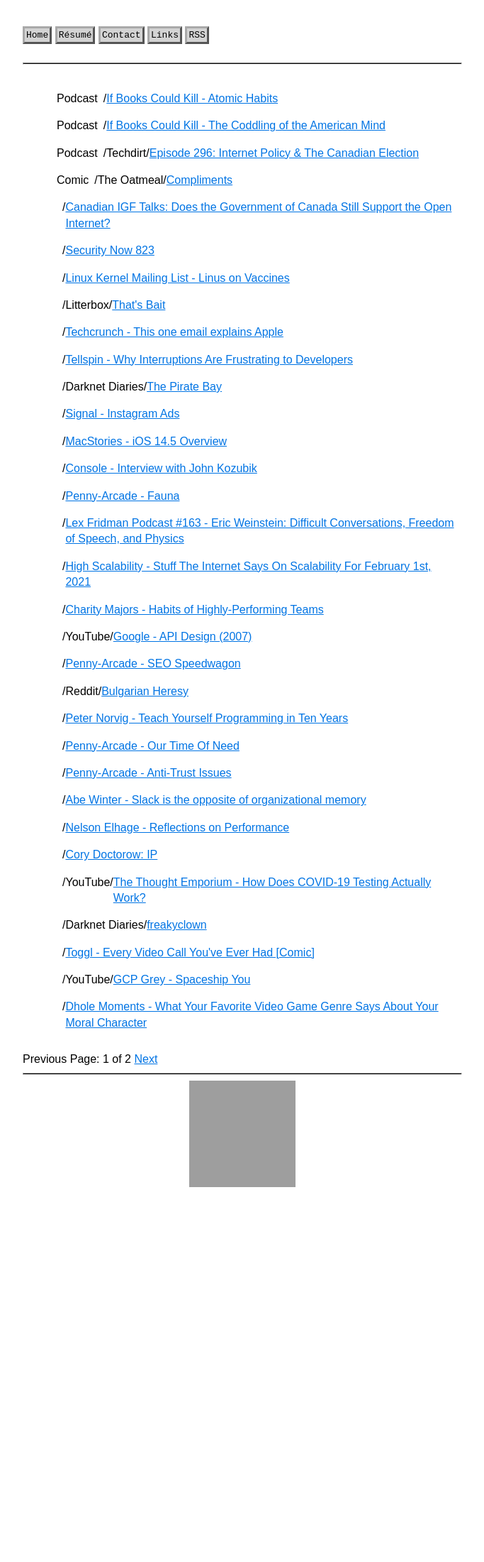
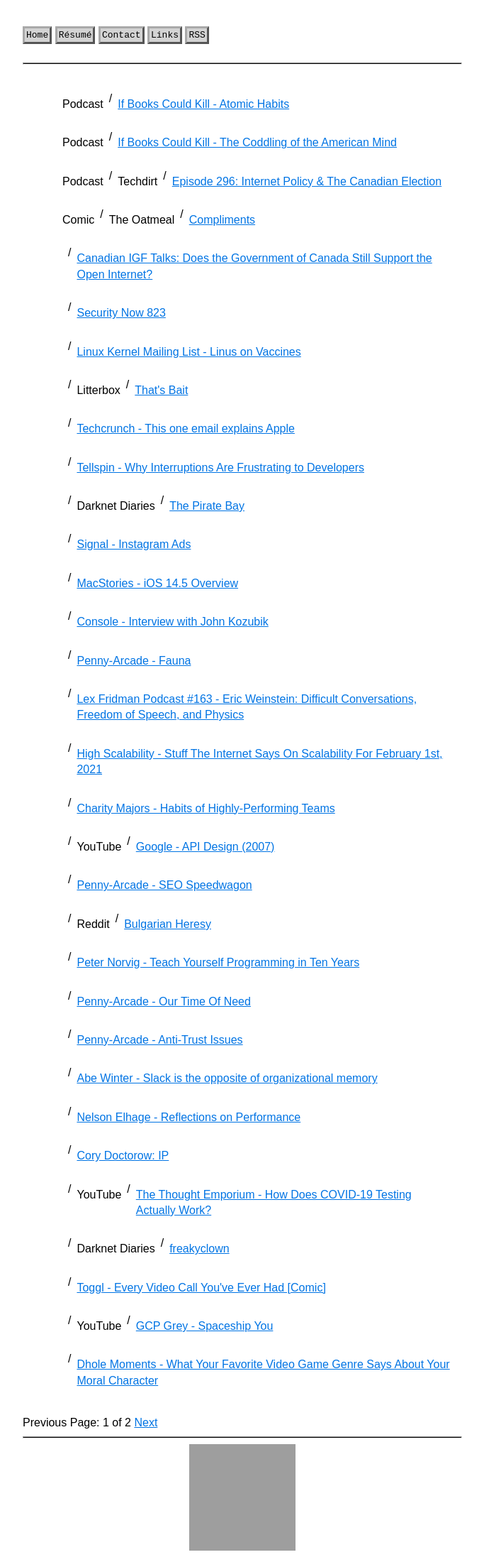
Before and after one commit to jacobpledger/website, a Jekyll site: the page built from index.html, in a window 1280 px wide. Shown: the whole page at 71% size, without its empty margins (298-981 px from the left). Built offline with Jekyll 4.4.1, drawn with Linux system fonts in a browser that asks for light colours; the list of posts is cut into pages by our own code; before the commit the page ends 1688 px from its top, so only the background shows below that; grey boxes are pictures that could not be loaded.

Commit message:
Update stylesheet with extra post feed padding

```diff
--- a/_sass/main.scss
+++ b/_sass/main.scss
@@ -97,7 +97,15 @@
     }
 
     .post_category {
-      padding-right: 0.5em;
+      padding: 0.5em;
+    }
+
+    .post_source {
+      padding: 0.5em;
+    }
+
+    .post_title {
+      padding: 0.5em;
     }
 
     li {
--- a/index.html
+++ b/index.html
@@ -14,7 +14,7 @@
         <div class="post_source">{{ post.source }}</div>
         <div class="separator">/</div>
         {% endif %}
-        <div><a href="{{ post.url }}">{{ post.title }}</a></div>
+        <div class="post_title"><a href="{{ post.url }}">{{ post.title }}</a></div>
       </div>
       <!-- <div class="tag_list">Tags: {% for tag in post.tags %}{{ tag }},{% endfor %}</div> -->
     </li>
```
